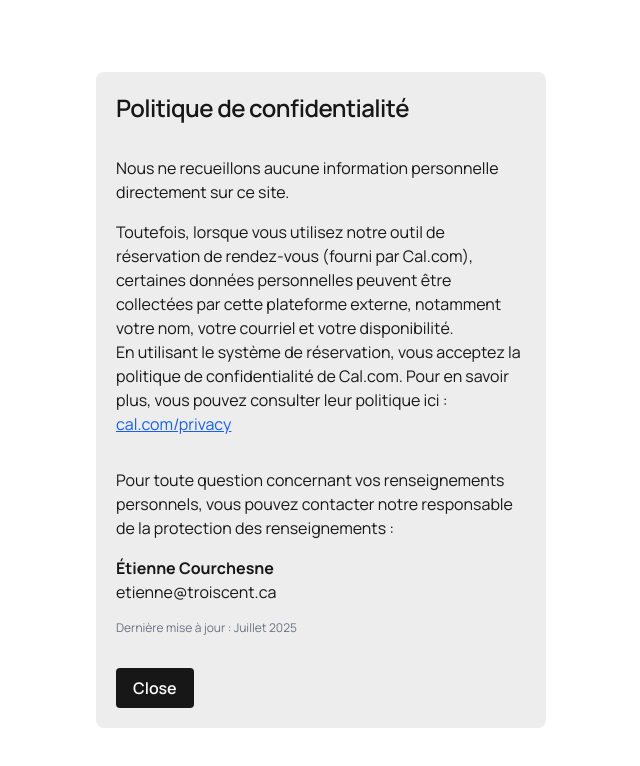
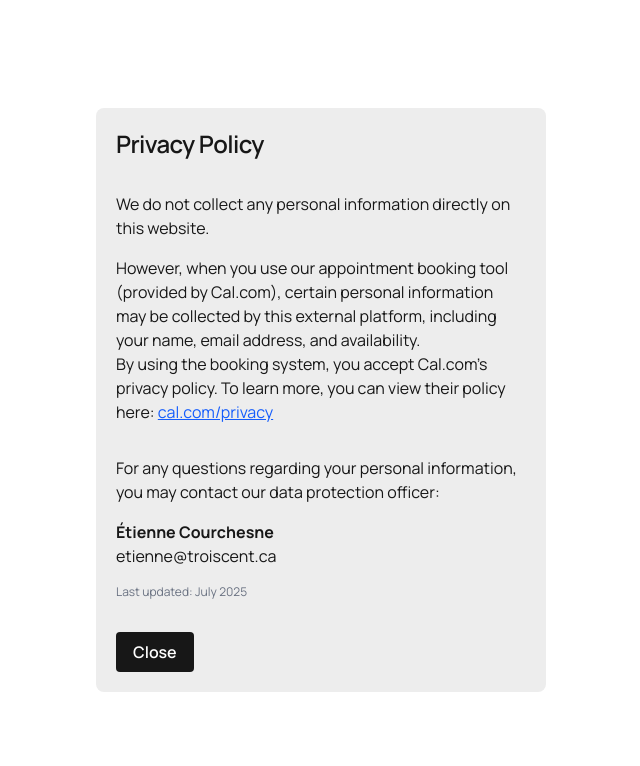
Before and after one commit to trois-cent/trois-cent, a Next.js app: page /en/privacy in a window 1280 px wide. Shown: the top 766 px of the page, without its empty margins (319-959 px from the left). Built offline with nearby package versions, Linux system fonts and the light colour scheme.

Commit message:
added enlgish version of privacy policy page

```diff
--- a/messages/en.json
+++ b/messages/en.json
@@ -67,5 +67,13 @@
         "name": "Athlete-X",
         "tags": "Branding, UX/UI, Web App",
         "shortDesc": "From idea to live platform, Athlete-X is already helping young athletes across North America to stand out and get recruited—no matter their background."
+    },
+    "privacy": {
+        "title": "Privacy Policy",
+        "p1": "We do not collect any personal information directly on this website.",
+        "p2": "However, when you use our appointment booking tool (provided by Cal.com), certain personal information may be collected by this external platform, including your name, email address, and availability.",
+        "p3": "By using the booking system, you accept Cal.com's privacy policy. To learn more, you can view their policy here:",
+        "p4": "For any questions regarding your personal information, you may contact our data protection officer:",
+        "updated": "Last updated: July 2025"
     }
 }
--- a/messages/fr.json
+++ b/messages/fr.json
@@ -67,5 +67,13 @@
         "name": "Athlete-X",
         "tags": "Branding,UX/UI,Application Web",
         "shortDesc": "D’une idée à une plateforme bien réelle, Athlete-X aide déjà de jeunes athlètes partout en Amérique du Nord à se démarquer et à se faire recruter, peu importe leur origine sociale ou économique."
+    },
+    "privacy": {
+        "title": "Politique de confidentialité",
+        "p1": "Nous ne recueillons aucune information personnelle directement sur ce site.",
+        "p2": "Toutefois, lorsque vous utilisez notre outil de réservation de rendez-vous (fourni par Cal.com), certaines données personnelles peuvent être collectées par cette plateforme externe, notamment votre nom, votre courriel et votre disponibilité.",
+        "p3": "En utilisant le système de réservation, vous acceptez la politique de confidentialité de Cal.com. Pour en savoir plus, vous pouvez consulter leur politique ici :",
+        "p4": "Pour toute question concernant vos renseignements personnels, vous pouvez contacter notre responsable de la protection des renseignements :",
+        "updated": "Dernière mise à jour : Juillet 2025"
     }
 }
--- a/src/app/[locale]/privacy/page.tsx
+++ b/src/app/[locale]/privacy/page.tsx
@@ -2,25 +2,22 @@
 
 import { Button } from '@/components/ui/buttons/button'
 import { useRouter } from '@/i18n/navigation'
+import { useTranslations } from 'next-intl'
 
 export default function Page() {
+    const t = useTranslations()
     const router = useRouter()
 
     return (
         <div className="w-full h-screen portrait:min-h-[100dvh] md:flex items-center justify-center p-5 overflow-auto">
             <main className="w-full max-w-[450px] h-auto bg-off-white rounded-lg p-5">
-                <h1 className="text-2xl font-semibold tracking-tight mb-8">Politique de confidentialité</h1>
+                <h1 className="text-2xl font-semibold tracking-tight mb-8">{t('privacy.title')}</h1>
 
-                <p className="mb-4">Nous ne recueillons aucune information personnelle directement sur ce site.</p>
-                <p>
-                    Toutefois, lorsque vous utilisez notre outil de réservation de rendez-vous (fourni par Cal.com),
-                    certaines données personnelles peuvent être collectées par cette plateforme externe, notamment votre
-                    nom, votre courriel et votre disponibilité.
-                </p>
+                <p className="mb-4">{t('privacy.p1')}</p>
+                <p>{t('privacy.p2')}</p>
 
                 <p className="mb-4">
-                    En utilisant le système de réservation, vous acceptez la politique de confidentialité de Cal.com.
-                    Pour en savoir plus, vous pouvez consulter leur politique ici :{' '}
+                    {t('privacy.p3')}{' '}
                     <a
                         href="https://cal.com/privacy"
                         className="text-blue-600 underline"
@@ -31,17 +28,16 @@ export default function Page() {
                     </a>
                 </p>
 
-                <p className='py-4'>
-                    Pour toute question concernant vos renseignements personnels, vous pouvez contacter notre
-                    responsable de la protection des renseignements :
+                <p className="py-4">
+                    {t('privacy.p4')}
                     <br />
-                    <strong className='block pt-4'>Étienne Courchesne</strong>
+                    <strong className="block pt-4">Étienne Courchesne</strong>
                     <a href="mailto:etienne@troiscent.ca">etienne@troiscent.ca</a>
                 </p>
 
-                <p className="text-xs text-gray-500 mb-8">Dernière mise à jour : Juillet 2025</p>
+                <p className="text-xs text-gray-500 mb-8">{t('privacy.updated')}</p>
 
-                <Button variant="black" text="Close" onClick={() => router.push('/')} />
+                <Button variant="black" text={t('kw.close')} onClick={() => router.push('/')} />
             </main>
         </div>
     )
```
